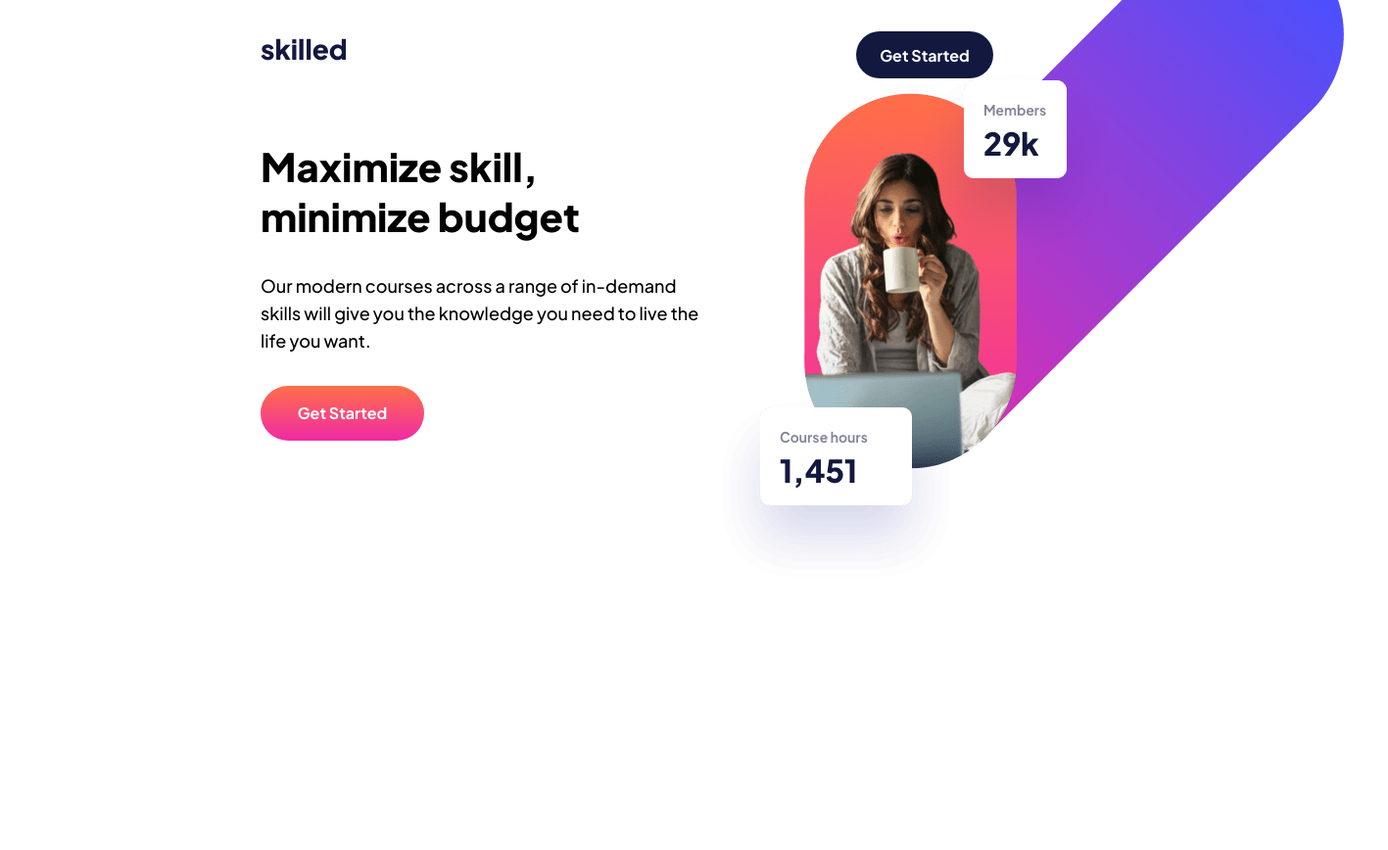
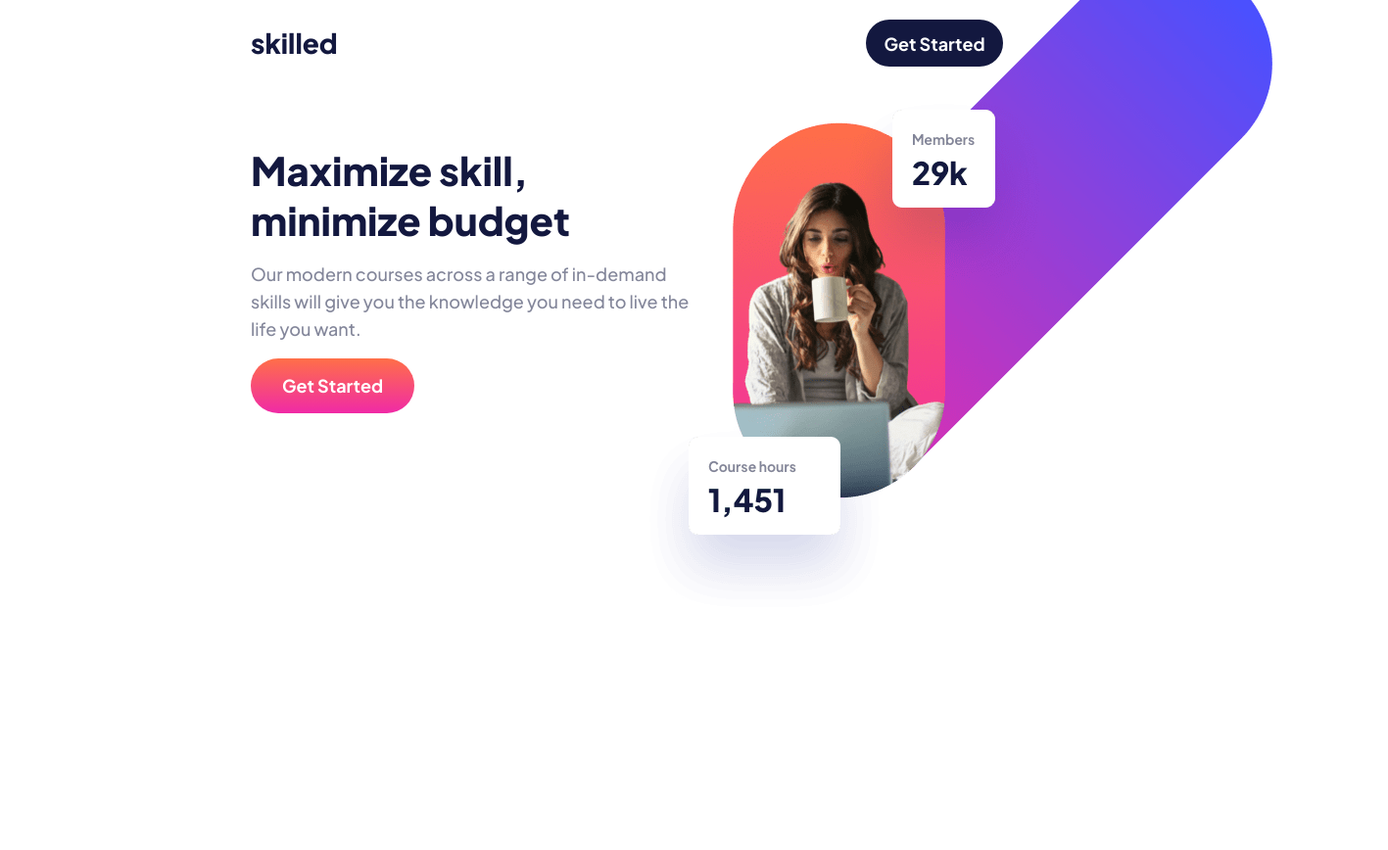
Before and after one commit to Frontend-Mentor-Projects-Daniel/skilled-e-learning-landing-page, a plain HTML site: page index.html in a window 1280 px wide. Shown: the whole page at 98% size, 1417 px wide, since content can reach past the window. After the commit the page ends 800 px from the top, so only its background shows below. Drawn offline with Linux system fonts and the light colour scheme.

Commit message:
re-architect layout and finish re-styling and making responsive the header and hero

```diff
--- a/develop/css/styles.css
+++ b/develop/css/styles.css
@@ -118,6 +118,23 @@ select {
   --lh-51: 3.1875rem;
   --lh-40: 2.5rem;
   --lh-28: 1.75rem;
+
+  /* BREAKPOINTS */
+  --bp-sm: 23.4375rem;
+  --bp-md: 48rem;
+  --bp-lg: 90rem;
+}
+
+@media only screen and (min-width: 48em) {
+  :root {
+    -fs-400: 1.125rem;
+  }
+}
+
+@media only screen and (min-width: 90em) {
+  :root {
+    --fs-800: 3.5rem;
+  }
 }
 
 /*--------------------*/
@@ -130,24 +147,28 @@ select {
 
 /* headings */
 .heading-sm {
+  color: var(--color-black-main);
   font-size: var(--fs-600);
   font-weight: var(--fw-bold);
   line-height: var(--lh-28);
 }
 
 .heading-md {
+  color: var(--color-black-main);
   font-size: var(--fs-700);
   font-weight: var(--fw-extra-bold);
   line-height: var(--lh-40);
 }
 
 .heading-lg {
+  color: var(--color-black-main);
   font-size: var(--fs-800);
   font-weight: var(--fw-extra-bold);
   line-height: var(--lh-51);
 }
 
 .heading-xl {
+  color: var(--color-black-main);
   font-size: var(--fs-900);
   font-weight: var(--fw-extra-bold);
   line-height: var(--lh-70);
@@ -155,12 +176,14 @@ select {
 
 /* text */
 .body-md {
+  color: var(--color-gray);
   font-size: var(--fs-500);
   font-weight: var(--fw-medium);
   line-height: var(--lh-28);
 }
 
 .body-sm {
+  color: var(--color-gray);
   font-size: var(--fs-400);
   font-weight: var(--fw-bold);
   line-height: var(--lh-28);
@@ -187,42 +210,32 @@ select {
   transform: translateY(2px);
 }
 
+@media only screen and (min-width: 48em) {
+  .btn {
+    font-size: var(--fs-500);
+  }
+}
+
 /*--------------------*/
 /**      GENERAL      */
 /*--------------------*/
 body {
   font-family: var(--ff-jakarta), sans-serif;
-  margin: 0 auto;
-  max-width: 90rem;
 }
 
 /*--------------------*/
-/**      GRID         */
+/**       GRID        */
 /*--------------------*/
-
 #root {
-  display: grid;
-  grid-template-rows: 1fr 1fr 10%;
-  grid-template-columns: 23.5rem;
-  justify-content: center;
-
-  grid-template-areas:
-    'header'
-    'courses'
-    'footer';
-
-  margin-top: 2rem;
-}
-
-@media only screen and (min-width: 48em) {
-  #root {
-    grid-template-columns: 48em;
-  }
+  padding: 20px;
+  height: 100vh;
+  max-width: 100vw;
 }
 
 @media only screen and (min-width: 90em) {
   #root {
-    grid-template-columns: 90em;
+    padding-left: 10.3125rem;
+    padding-right: 10.3125rem;
   }
 }
 
@@ -230,24 +243,35 @@ body {
 /**      HEADER       */
 /*--------------------*/
 .header {
-  grid-area: header;
+  display: grid;
+  grid-template-columns: 100%;
+  row-gap: 2rem;
 
-  display: grid;
-  grid-template-rows: min-content max-content;
-  grid-template-columns: 0.625rem 2fr 2fr 0.625rem;
-  row-gap: 4rem;
+  margin: 0 auto;
+  max-width: var(--bp-sm);
+}
+
+@media only screen and (min-width: 48em) {
+  .header {
+    max-width: var(--bp-md);
+    row-gap: 5rem;
+  }
 }
 
 @media only screen and (min-width: 90em) {
   .header {
-    justify-self: center;
+    max-width: 73rem;
+    row-gap: 10rem;
   }
+}
+/* TODO: Change font sizes for larger view ports and change the button width's */
+.header__top-bar {
+  display: flex;
+  align-items: center;
+  justify-content: space-between;
 }
 
 .header__logo {
-  grid-row: 1 / 1;
-  grid-column: 2 / 3;
-
   color: var(--color-black-main);
   font-size: 1.75rem;
   font-weight: var(--fw-extra-bold);
@@ -255,21 +279,46 @@ body {
 }
 
 .btn--black {
-  grid-row: 1 / 1;
-  grid-column: 3 / 4;
-  justify-self: end;
-
   background-color: var(--color-black-main);
+  z-index: 10;
 }
 
 .btn--black:hover {
   background-color: var(--color-black-shade);
 }
 
+@media only screen and (min-width: 90em) {
+  .btn--black {
+    height: 3.5rem;
+    width: 10.4375rem;
+  }
+}
+
+/*--------------------*/
+/**       HERO        */
+/*--------------------*/
+.hero {
+  display: grid;
+  grid-template-columns: minmax(min-content, var(--bp-sm));
+
+  position: relative;
+}
+
+@media only screen and (min-width: 48em) {
+  .hero {
+    grid-template-columns: minmax(28.8125rem, 50%) max-content;
+  }
+}
+
+.hero__content {
+  display: flex;
+  flex-direction: column;
+  gap: 1rem;
+}
+
 .btn--primary {
   background-image: var(--brand-color-primary-main);
   font-weight: 700;
-  font-size: 16px;
   line-height: 26px;
   height: 3.5rem;
   width: 10.4375rem;
@@ -279,65 +328,17 @@ body {
   background-image: var(--brand-color-primary-shade);
 }
 
-/*--------------------*/
-/**       HERO        */
-/*--------------------*/
-.hero {
-  grid-row: 2;
-  grid-column: 2 / 4;
-}
-
-.hero__content {
-  display: flex;
-  flex-direction: column;
-  gap: 2rem;
-}
-
 @media only screen and (min-width: 48em) {
-  .hero {
-    display: grid;
-    grid-template-columns: 1fr 1fr;
-    grid-template-rows: max-content;
-
-    position: relative;
-  }
-
-  .hero__content {
-    width: 28.125rem;
-  }
-
   .hero__banner {
-    grid-row: 1;
-    grid-column: 2 / 3;
-
     position: absolute;
-    top: -263px;
-    right: -403px;
-
-    max-width: 44.5rem;
+    top: -14.8125rem;
+    right: -20rem;
   }
 }
 
 @media only screen and (min-width: 90em) {
-  .hero {
-    justify-items: center;
-  }
-
-  .hero__content {
-    width: 26.5625rem;
+  .hero__banner {
+    top: -23.812rem;
+    right: -34rem;
   }
 }
-
-/*--------------------*/
-/**     COURSES       */
-/*--------------------*/
-.courses {
-  grid-area: courses;
-}
-
-/*--------------------*/
-/**      FOOTER       */
-/*--------------------*/
-.footer {
-  grid-area: footer;
-}
--- a/index.html
+++ b/index.html
@@ -29,15 +29,17 @@
     <div id="root">
       <!-- HEADER -->
       <header class="header">
-        <!-- logo -->
-        <div class="header__logo">skilled</div>
+        <div class="header__top-bar">
+          <!-- logo -->
+          <div class="header__logo">skilled</div>
 
-        <!-- cta -->
-        <button class="btn btn--black">Get Started</button>
+          <!-- cta -->
+          <button class="btn btn--black">Get Started</button>
+        </div>
 
         <!-- HERO -->
         <div class="hero">
-          <!-- content -->
+          <!-- content  -->
           <div class="hero__content">
             <h1 class="hero__header heading-lg">
               Maximize skill, minimize budget
@@ -49,7 +51,7 @@
             <button class="btn btn--primary">Get Started</button>
           </div>
 
-          <!-- img -->
+          <!-- img  -->
           <picture class="hero__banner">
             <source
               srcset="
@@ -64,7 +66,7 @@
                 ./develop/assets/image-hero-tablet.png    1x,
                 ./develop/assets/image-hero-tablet@2x.png 2x
               "
-              media="(min-width: 786px)"
+              media="(min-width: 768px)"
             />
 
             <source
@@ -85,14 +87,6 @@
           </picture>
         </div>
       </header>
-
-      <!-- COURSES -->
-      <main>
-        <section class="courses"></section>
-      </main>
-
-      <!-- FOOTER -->
-      <footer class="footer"></footer>
     </div>
   </body>
 </html>
```
Also changed, not shown: 1 other file.
